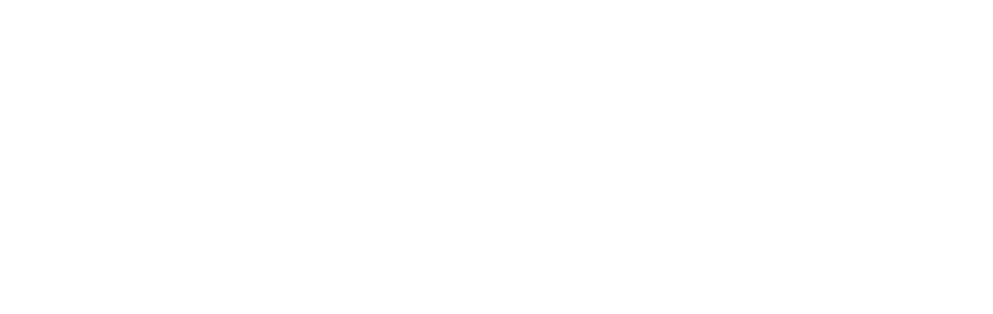
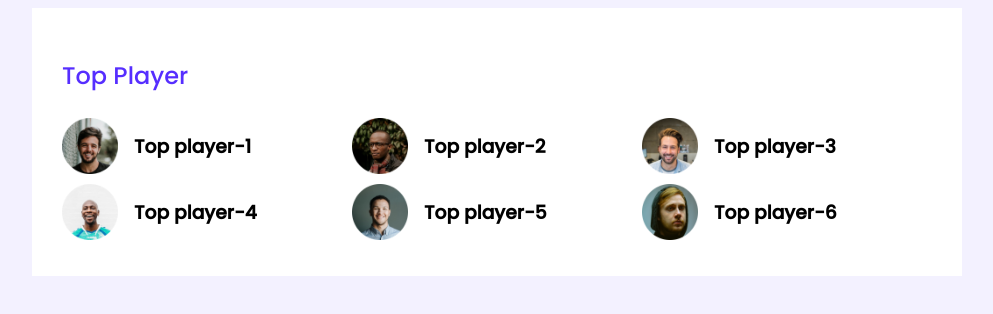
Before and after one commit to manojeng/leaderboard, a plain HTML site: page index.html in a window 1280 px wide. Shown: the whole page, without its empty margins (143-1136 px from the left). Drawn offline with Linux system fonts and the light colour scheme.

Commit message:
second commit

```diff
--- a/index.html
+++ b/index.html
@@ -5,8 +5,53 @@
     <meta http-equiv="X-UA-Compatible" content="IE=edge">
     <meta name="viewport" content="width=device-width, initial-scale=1.0">
     <title>Leaderboard</title>
+    <link rel="stylesheet" href="./styles/leaderboard.css">
+    <link rel="preconnect" href="https://fonts.googleapis.com"><link rel="preconnect" href="https://fonts.gstatic.com" crossorigin><link href="https://fonts.googleapis.com/css2?family=Open+Sans&family=Poppins:wght@500&family=Work+Sans&display=swap" rel="stylesheet">
 </head>
 <body>
 
+    <!-- header start -->
+    <header>
+
+    </header>
+    <!-- header end -->
+
+    <main>
+        <!-- top players and top blogs start -->
+        <section class="container">
+            <div class="top-players">
+                <h2 class="section-title">Top Player</h2>
+                <div class="players">
+                    <div class="player">
+                        <img src="./images/players/player-1.png" alt="">
+                        <h3>Top player-1</h3>
+                    </div>
+                    <div class="player">
+                        <img src="./images/players/player-2.png" alt="">
+                        <h3>Top player-2</h3>
+                    </div>
+                    <div class="player">
+                        <img src="./images/players/player-3.png" alt="">
+                        <h3>Top player-3</h3>
+                    </div>
+                    <div class="player">
+                        <img src="./images/players/player-4.png" alt="">
+                        <h3>Top player-4</h3>
+                    </div>
+                    <div class="player">
+                        <img src="./images/players/player-5.png" alt="">
+                        <h3>Top player-5</h3>
+                    </div>
+                    <div class="player">
+                        <img src="./images/players/player-6.png" alt="">
+                        <h3>Top player-6</h3>
+                    </div>
+                </div>
+            </div>
+
+        </section>
+        <!-- top players  and top blogs end -->
+    </main>
+
 </body>
 </html>
--- /dev/null
+++ b/styles/leaderboard.css
@@ -0,0 +1,41 @@
+
+/* fonts */
+@import url('https://fonts.googleapis.com/css2?family=Open+Sans&family=Poppins:wght@500&family=Work+Sans&display=swap');
+
+/* common styles */
+body{
+    font-family: 'Poppins', sans-serif;
+    background-color: #F3F1FF;
+}
+
+main{
+    display: flex;
+    justify-content: center;
+}
+.container{
+    background-color: #FFFFFF;
+    width: 870px;
+    /* height: 679px; */
+    /* border-radius: 5px; */
+    padding: 30px;
+}
+
+/* top players style */
+.section-title{
+    color: #562EFF;
+    font-weight: 500;
+    font-size: 24px;
+}
+.players{
+    display: grid;
+    grid-template-columns: repeat(3, 1fr);
+}
+.player{
+    display: flex;
+    gap: 16px;
+    align-items: center;
+}
+.player img{
+    width: 56px;
+    height: 56px;
+}
```
